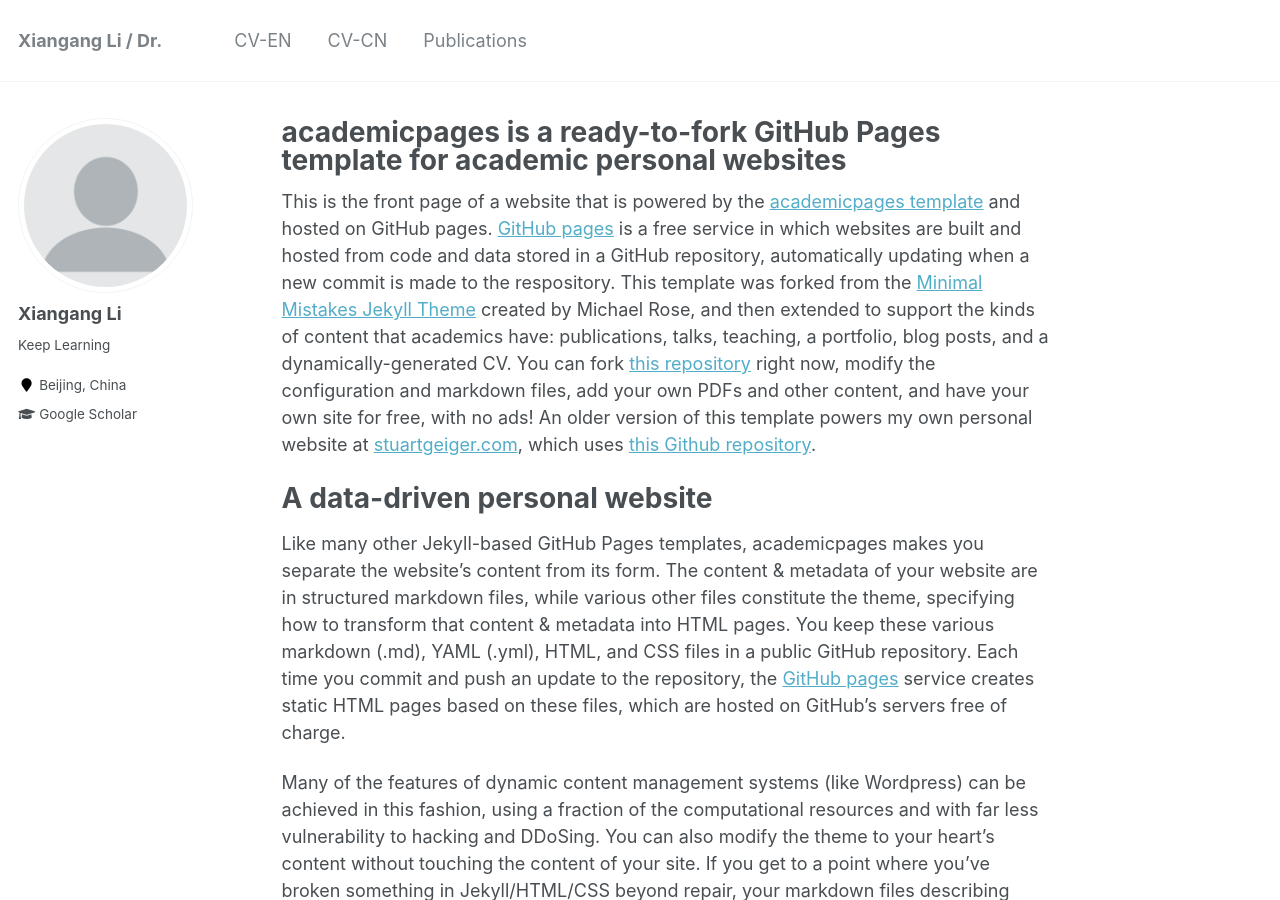
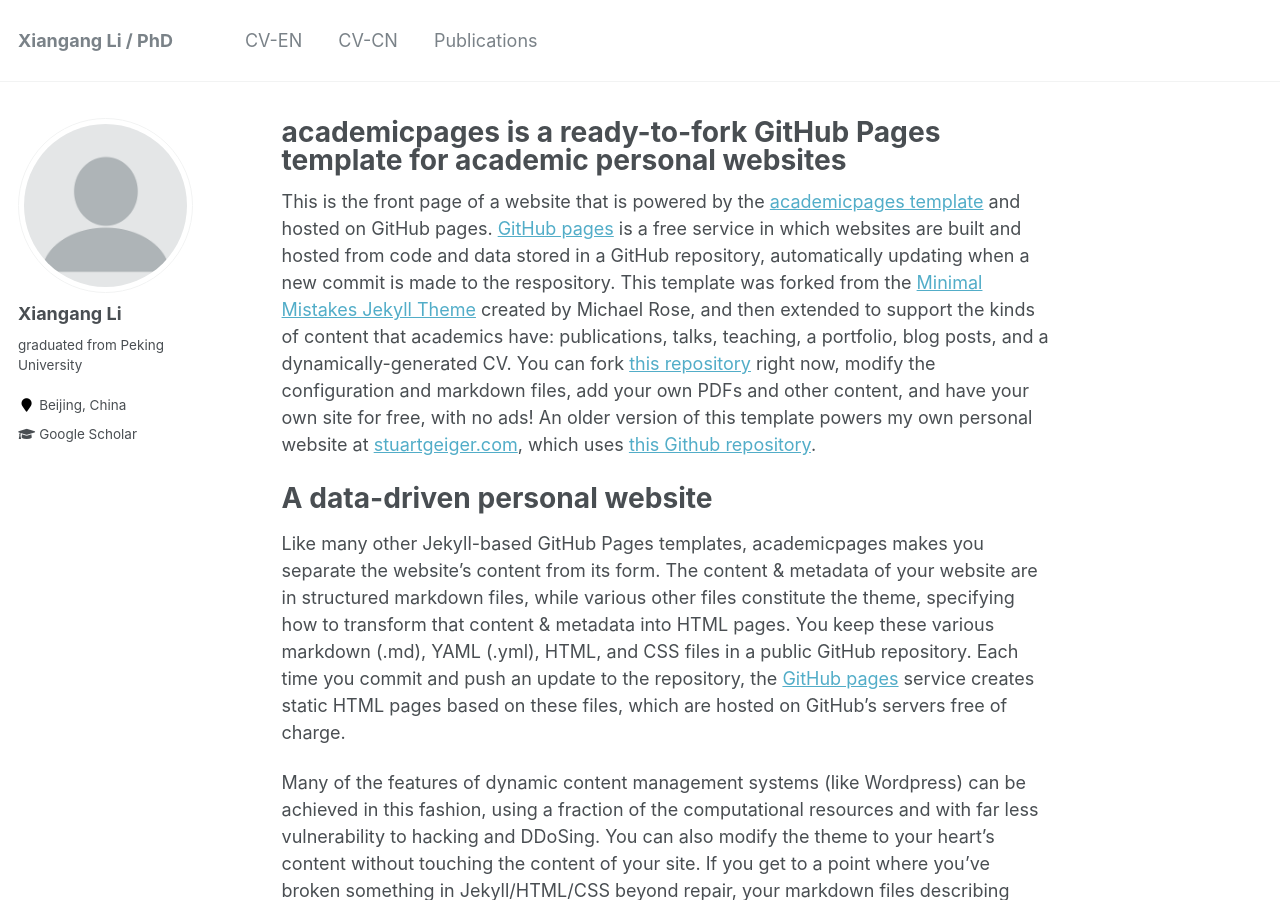
Before and after one commit to xiangangli/xiangangli.github.io, a Jekyll site: the page built from _pages/about.md, in a window 1280 px wide and 900 px high. Built offline with Jekyll 4.4.1, drawn with Linux system fonts in a browser that asks for light colours.

Commit message:
Update _config.yml

```diff
--- a/_config.yml
+++ b/_config.yml
@@ -7,13 +7,13 @@
 
 # Site Settings
 locale                   : "en-US"
-title                    : "Xiangang Li / Dr."
+title                    : "Xiangang Li / PhD"
 title_separator          : "-"
 name                     : &name "Xiangang Li"
 description              : &description "personal description"
 url                      : https://xiangangli.github.io # the base hostname & protocol for your site e.g. "https://mmistakes.github.io"
 baseurl                  : "" # the subpath of your site, e.g. "/blog"
-repository               : "academicpages/academicpages.github.io"
+repository               : "xiangangli/xiangangli.github.io"
 teaser                   :  # filename of teaser fallback teaser image placed in /images/, .e.g. "500x300.png"
 breadcrumbs              : false # true, false (default)
 words_per_minute         : 160
@@ -82,7 +82,7 @@ analytics:
 author:
   name             : "Xiangang Li"
   avatar           : "profile.png"
-  bio              : "Keep Learning"
+  bio              : "graduated from Peking University"
   location         : "Beijing, China"
   employer         :
   pubmed           :
```
